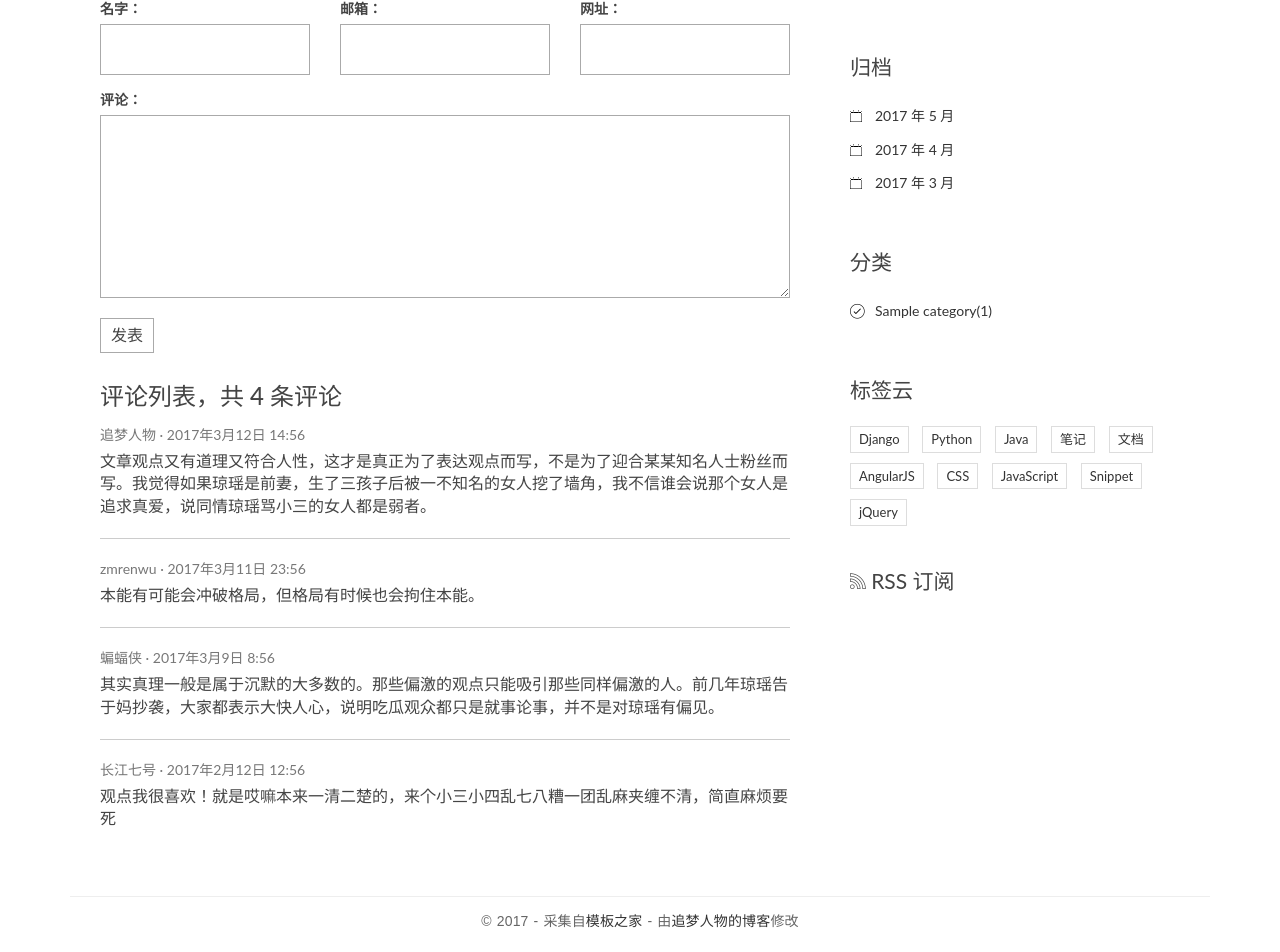
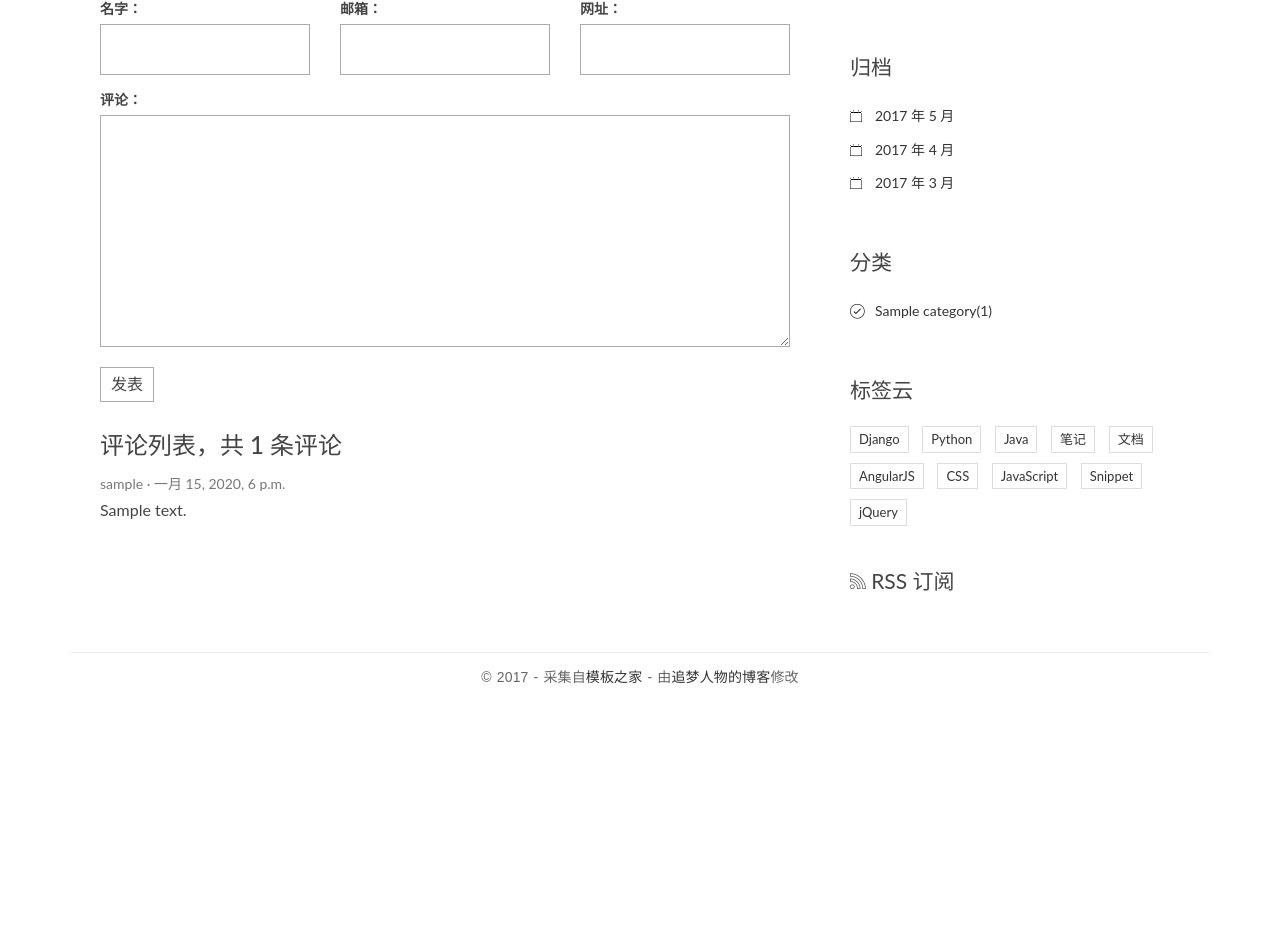
Before and after one commit to hansomeJ/webapp, a Django app: page /detail/1/ in a window 1280 px wide. Shown: the part 409-1361 px from the top of the page. After the commit the page ends 1093 px from the top, so only its background shows below. Run offline with Django 3.2, Linux system fonts and the light colour scheme; tables that the repository leaves empty hold one stand-in row (values such as "Sample post"); some libraries are stand-ins or nearby versions.

Commit message:
完成了评论功能，但是form类有问题

```diff
--- a/blog/article/urls.py
+++ b/blog/article/urls.py
@@ -1,6 +1,6 @@
 from django.conf.urls import url,include
 from . import views
-app_name='index'
+app_name='article'
 urlpatterns = [
     url('^$',views.index,name='index'),
     url('detail/(\d+)/',views.detail,name='detail'),
--- a/blog/article/views.py
+++ b/blog/article/views.py
@@ -2,6 +2,7 @@ from django.shortcuts import render
 from django.core.paginator import Paginator
 from .models import Article
 import markdown
+from comments.forms import CommentForm
 
 # Create your views here.
 
@@ -40,4 +41,5 @@ def detail(request,id):
     ])
     article.content=mk.convert(article.content)
     article.toc=mk.toc
+    cf=CommentForm()
     return render(request,'single.html',locals())
--- a/blog/blog/urls.py
+++ b/blog/blog/urls.py
@@ -20,4 +20,5 @@ from django.conf.urls import url,include
 urlpatterns = [
     path('admin/', admin.site.urls),
     url('',include('article.urls',namespace='article')),
+    url('',include('comments.urls',namespace='comments')),
 ]
--- /dev/null
+++ b/blog/comments/forms.py
@@ -0,0 +1,9 @@
+from article.models import Article
+from comments.models import Comment
+from django import forms
+
+class CommentForm(forms.Form):
+    name=forms.CharField(required=True,label='名字',widget=forms.TextInput(attrs={'id':'id_name','name':'name'}))
+    email=forms.EmailField(required=True,label='邮箱',widget=forms.EmailInput(attrs={'id':'id_email','name':'email'}))
+    url=forms.URLField(label='个人主页',widget=forms.URLInput(attrs={'id':'id_url','name':'url'}))
+    comment=forms.CharField(required=True,label='内容',widget=forms.Textarea(attrs={'id':'id_comment','name':'comment'}))
--- a/blog/comments/models.py
+++ b/blog/comments/models.py
@@ -1,5 +1,6 @@
 from django.db import models
 from article.models import Article
+from datetime import datetime
 
 
 # Create your models here.
@@ -10,6 +11,7 @@ class Comment(models.Model):
     url = models.URLField(blank=True, null=True, verbose_name='评论人主页')
     content = models.CharField(max_length=500, verbose_name='评论内容')
     article = models.ForeignKey(Article, on_delete=models.CASCADE, verbose_name='评论的文章')
+    create_time=models.DateTimeField(auto_now_add=True)
 
     class Meta():
         verbose_name = '评论'
--- a/blog/comments/urls.py
+++ b/blog/comments/urls.py
@@ -0,0 +1,6 @@
+from django.conf.urls import url
+from . import views
+app_name='comments'
+urlpatterns = [
+    url('add_comment/(\d+)/',views.add_comment.as_view(),name='add_comment'),
+]
--- a/blog/templates/single.html
+++ b/blog/templates/single.html
@@ -24,58 +24,42 @@
     <section class="comment-area" id="comment-area">
         <hr>
         <h3>发表评论</h3>
-        <form action="#" method="post" class="comment-form">
+        <form action="{% url 'comments:add_comment' article.id %}" method="post" class="comment-form">
+            {% csrf_token %}
             <div class="row">
                 <div class="col-md-4">
                     <label for="id_name">名字：</label>
-                    <input type="text" id="id_name" name="name" required>
+                    {{ cf.name }}
                 </div>
                 <div class="col-md-4">
                     <label for="id_email">邮箱：</label>
-                    <input type="email" id="id_email" name="email" required>
+                    {{ cf.email }}
                 </div>
                 <div class="col-md-4">
                     <label for="id_url">网址：</label>
-                    <input type="text" id="id_url" name="url">
+                    {{ cf.url }}
                 </div>
                 <div class="col-md-12">
                     <label for="id_comment">评论：</label>
-                    <textarea name="comment" id="id_comment" required></textarea>
+                    {{ cf.comment }}
                     <button type="submit" class="comment-btn">发表</button>
                 </div>
             </div>    <!-- row -->
         </form>
         <div class="comment-list-panel">
-            <h3>评论列表，共 <span>4</span> 条评论</h3>
+            <h3>评论列表，共 <span>{{article.comment_set.count}}</span> 条评论</h3>
             <ul class="comment-list list-unstyled">
+                {% for a in article.comment_set.all %}
                 <li class="comment-item">
-                    <span class="nickname">追梦人物</span>
-                    <time class="submit-date" datetime="2012-11-09T23:15:57+00:00">2017年3月12日 14:56</time>
+                    <span class="nickname">{{a.username}}</span>
+                    <time class="submit-date" datetime="2012-11-09T23:15:57+00:00">{{a.create_time}}</time>
                     <div class="text">
-                        文章观点又有道理又符合人性，这才是真正为了表达观点而写，不是为了迎合某某知名人士粉丝而写。我觉得如果琼瑶是前妻，生了三孩子后被一不知名的女人挖了墙角，我不信谁会说那个女人是追求真爱，说同情琼瑶骂小三的女人都是弱者。
+                        {{a.content}}
                     </div>
                 </li>
-                <li class="comment-item">
-                    <span class="nickname">zmrenwu</span>
-                    <time class="submit-date" datetime="2012-11-09T23:15:57+00:00">2017年3月11日 23:56</time>
-                    <div class="text">
-                        本能有可能会冲破格局，但格局有时候也会拘住本能。
-                    </div>
-                </li>
-                <li class="comment-item">
-                    <span class="nickname">蝙蝠侠</span>
-                    <time class="submit-date" datetime="2012-11-09T23:15:57+00:00">2017年3月9日 8:56</time>
-                    <div class="text">
-                        其实真理一般是属于沉默的大多数的。那些偏激的观点只能吸引那些同样偏激的人。前几年琼瑶告于妈抄袭，大家都表示大快人心，说明吃瓜观众都只是就事论事，并不是对琼瑶有偏见。
-                    </div>
-                </li>
-                <li class="comment-item">
-                    <span class="nickname">长江七号</span>
-                    <time class="submit-date" datetime="2012-11-09T23:15:57+00:00">2017年2月12日 12:56</time>
-                    <div class="text">
-                        观点我很喜欢！就是哎嘛本来一清二楚的，来个小三小四乱七八糟一团乱麻夹缠不清，简直麻烦要死
-                    </div>
-                </li>
+                {% empty %}
+                <li>没有评论</li>
+                {% endfor %}
             </ul>
         </div>
     </section>
```
Also changed, not shown: blog/comments/views.py (+28 -2 lines), blog/comments/migrations/0002_comment_create_time.py (added), blog/comments/migrations/0003_auto_20190523_1036.py (added).
